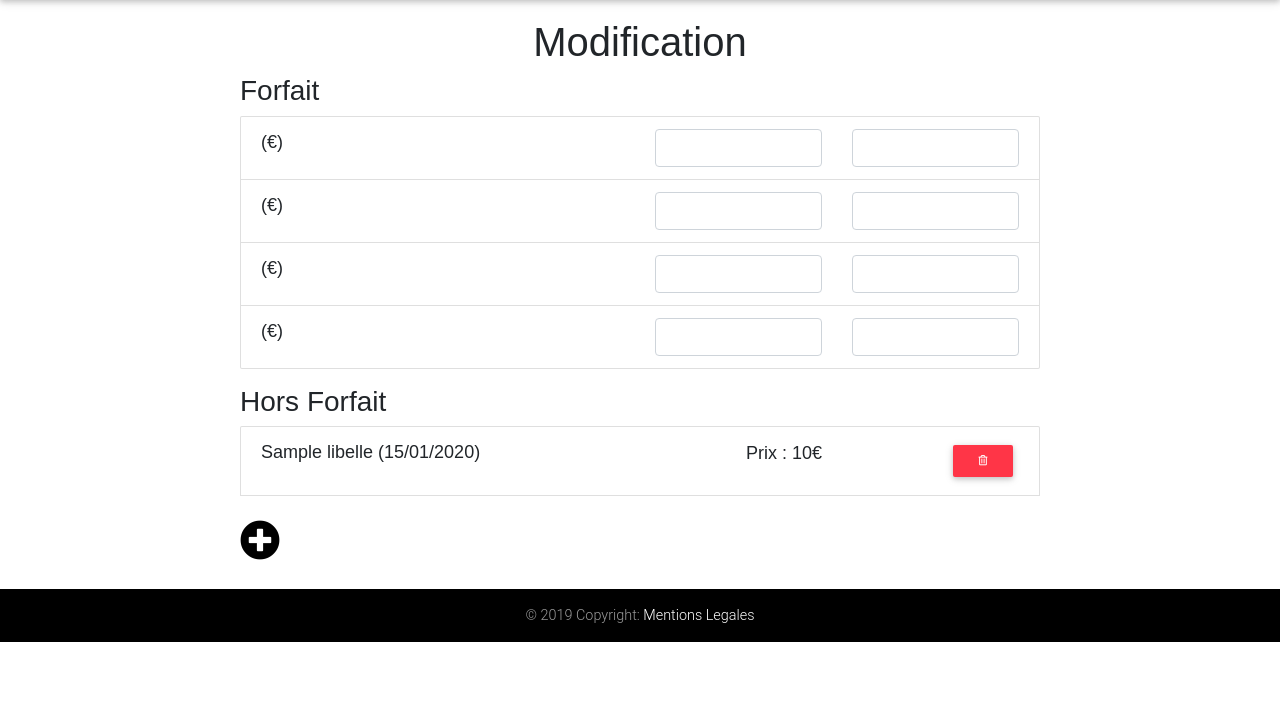
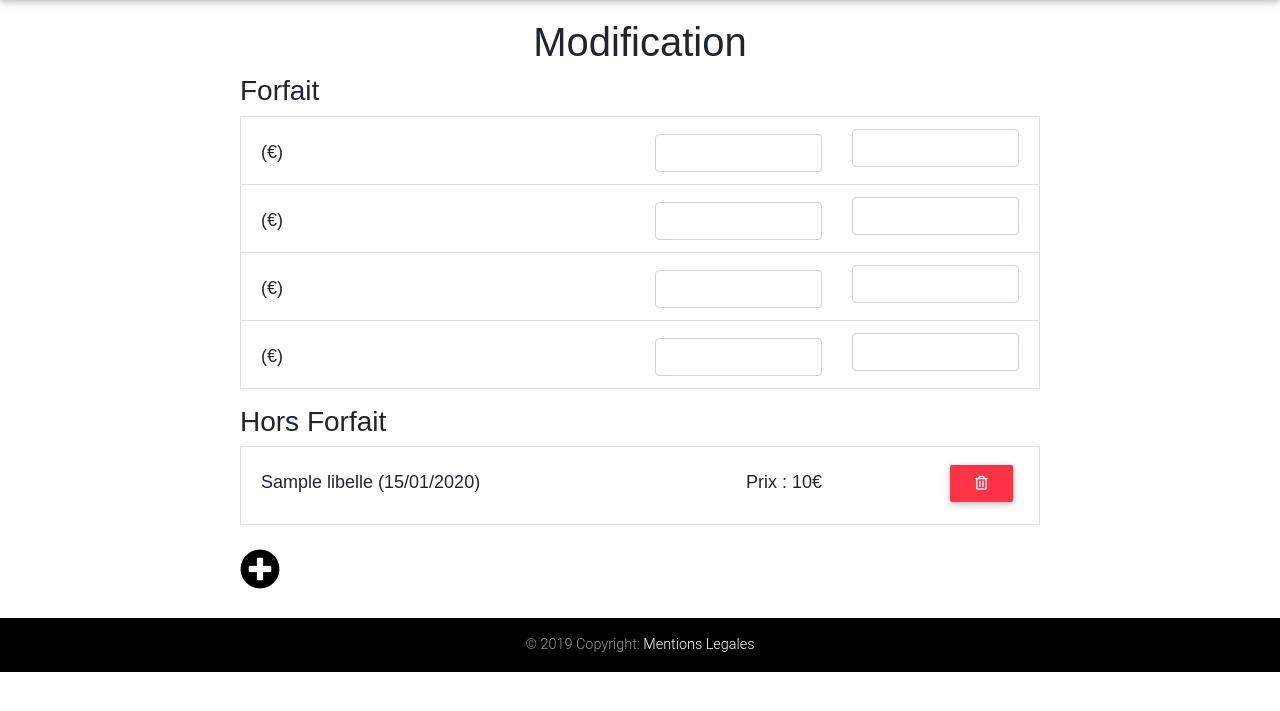
Before and after one commit to La-Suisse/symfony, a Symfony app: template templates/fiche/modification.html.twig in a window 1280 px wide. Shown: the part 74-785 px from the top of the page. Run offline with Twig, Linux system fonts and the light colour scheme; the template is opened without the code that fills it: most values are stand-ins (such as "Sample title", 1, 10 or a date in 2020); form fields are guessed from the names that the template uses; some libraries are stand-ins or nearby versions.

Commit message:
bah la c'est bon

```diff
--- a/src/Controller/HomeController.php
+++ b/src/Controller/HomeController.php
@@ -53,7 +53,7 @@ class HomeController extends AbstractController
                 $session->set('PrenomSession', $prenom);
                 $session->set('idSession', $id);
                 $this->addFlash('home', 'Vous êtes connecté.');
-                return $this->redirectToRoute('home');
+                return $this->redirectToRoute('fiche');
             } else {
                 $this->addFlash('home', 'Identifiant ou mot de passe incorrect');
             }
--- a/src/Form/ForfaitType.php
+++ b/src/Form/ForfaitType.php
@@ -24,10 +24,10 @@ class ForfaitType extends AbstractType
             ])
             ->add('sauvegarder', SubmitType::class, [
                 'attr' => [
-                    'class' => ' save btn btn-sm btn-dark',
-                    'style' => 'float:right;'
+                    'class' => ' save btn btn-sm btn-dark far fa-edit',
+                    'style' => 'float:right;font-size:14px;'
                 ],
-                'label'  => 'Modifier',
+                'label'  => ' ',
             ]);
     }
 
--- a/templates/base.html.twig
+++ b/templates/base.html.twig
@@ -74,7 +74,7 @@ $('#modal').modal('show');
 
 		{% block body %}{% endblock %}
 		{% block javascripts %}{% endblock %}
-		<footer class="page-footer font-small black">
+		<footer style="position:relative; min-height:100%" class="page-footer font-small black">
 			<div class="footer-copyright text-center py-3">© 2019 Copyright:
 				<a href="#">
 					Mentions Legales</a>
--- a/templates/fiche/modification.html.twig
+++ b/templates/fiche/modification.html.twig
@@ -15,6 +15,12 @@
 			background: #F5F5F5;
 			padding: 2px 6px;
 		}
+		.center {
+			margin-top: 10px;
+		}
+		.center5 {
+			margin-top: 5px;
+		}
 	</style>
 
 	<div class="example-wrapper">
@@ -22,13 +28,13 @@
 		<h3>Forfait</h3>
 		<ul class="list-group mb-3 hover-blue">
 			<li class="list-group-item align-items-end">
-				{{ form_start(form1) }}
+				{{ form_start(form1,{'action': path('form1Route',{'id':idFiche}), 'method': 'GET'}) }}
 				<div class="row">
-					<div class="col-6">
+					<div class="col-6 center">
 						{{forfaits[0].monType.libelle}}
 						({{forfaits[0].monType.prix}}€)
 					</div>
-					<div class="col-3">
+					<div class="col-3 center5">
 						{{form_widget(form1.quantite)}}
 					</div>
 					<div class="col-3">
@@ -39,13 +45,13 @@
 			</li>
 
 			<li class="list-group-item align-items-end">
-				{{ form_start(form2) }}
+				{{ form_start(form2,{'action': path('form2Route',{'id':idFiche}), 'method': 'GET'}) }}
 				<div class="row">
-					<div class="col-6">
+					<div class="col-6 center">
 						{{forfaits[1].monType.libelle}}
 						({{forfaits[1].monType.prix}}€)
 					</div>
-					<div class="col-3">
+					<div class="col-3 center5">
 						{{form_widget(form2.quantite)}}
 					</div>
 					<div class="col-3">
@@ -56,13 +62,13 @@
 			</li>
 
 			<li class="list-group-item align-items-end">
-				{{ form_start(form3) }}
+				{{ form_start(form3,{'action': path('form3Route',{'id':idFiche}), 'method': 'GET'}) }}
 				<div class="row">
-					<div class="col-6">
+					<div class="col-6 center">
 						{{forfaits[2].monType.libelle}}
 						({{forfaits[2].monType.prix}}€)
 					</div>
-					<div class="col-3">
+					<div class="col-3 center5">
 						{{form_widget(form3.quantite)}}
 					</div>
 					<div class="col-3">
@@ -73,13 +79,13 @@
 			</li>
 
 			<li class="list-group-item align-items-end">
-				{{ form_start(form4) }}
+				{{ form_start(form4,{'action': path('form4Route',{'id':idFiche}), 'method': 'GET'}) }}
 				<div class="row">
-					<div class="col-6">
+					<div class="col-6 center">
 						{{forfaits[3].monType.libelle}}
 						({{forfaits[3].monType.prix}}€)
 					</div>
-					<div class="col-3">
+					<div class="col-3 center5">
 						{{form_widget(form4.quantite)}}
 					</div>
 					<div class="col-3">
@@ -94,16 +100,16 @@
 			{% for horsforfait in horsForfaits %}
 				<li class="list-group-item align-items-end ">
 					<div class="row">
-						<div class="col-6">
+						<div class="col-6 center">
 							{{horsforfait.libelle}}
 							({{horsforfait.date|date('d/m/Y')}})
 						</div>
-						<div class="col-3" style="margin:auto">
+						<div class="col-3 center">
 							<p style="float: right;">Prix :
 								{{horsforfait.prix}}€</p>
 						</div>
 						<div class="col-3">
-							<a href="{{ path('supprimer', {'id': horsforfait.id}) }}" class="btn btn-danger btn-sm" style="float: right;" role="button">
+							<a href="{{ path('supprimer', {'id': horsforfait.id}) }}" class="btn btn-danger btn-sm" style="float: right;font-size:14px" role="button">
 								<i class="far fa-trash-alt"></i>
 							</a>
 						</div>
@@ -115,19 +121,18 @@
 				{{ form_start(form) }}
 				<li class="list-group-item align-items-end">
 					<div class="row">
-						<div class="col-3">
+						<div class="col-lg-3 col-md-12 col-xs-12 center5">
 							{{form_widget(form.libelle)}}
 						</div>
-						<div class="col-4">
+						<div class="col-lg-4 col-md-12 center5">
 							{{form_widget(form.date)}}
 						</div>
-						<div class="col-2">
+						<div class="col-lg-2 col-md-12 center5">
 							{{form_widget(form.prix)}}
 						</div>
-						<div class="col-3">
+						<div class="col-lg-3 col-md-12">
 							{{form_widget(form.sauvegarder)}}
 						</div>
-
 					</div>
 				</li>
 
```
Also changed, not shown: src/Controller/FicheController.php (+65 -42 lines), src/Form/HorsForfaitType.php (+4 -4 lines), templates/fiche/index.html.twig (+13 -1 lines), templates/fiche/infoFiche.html.twig (+11 -2 lines).
